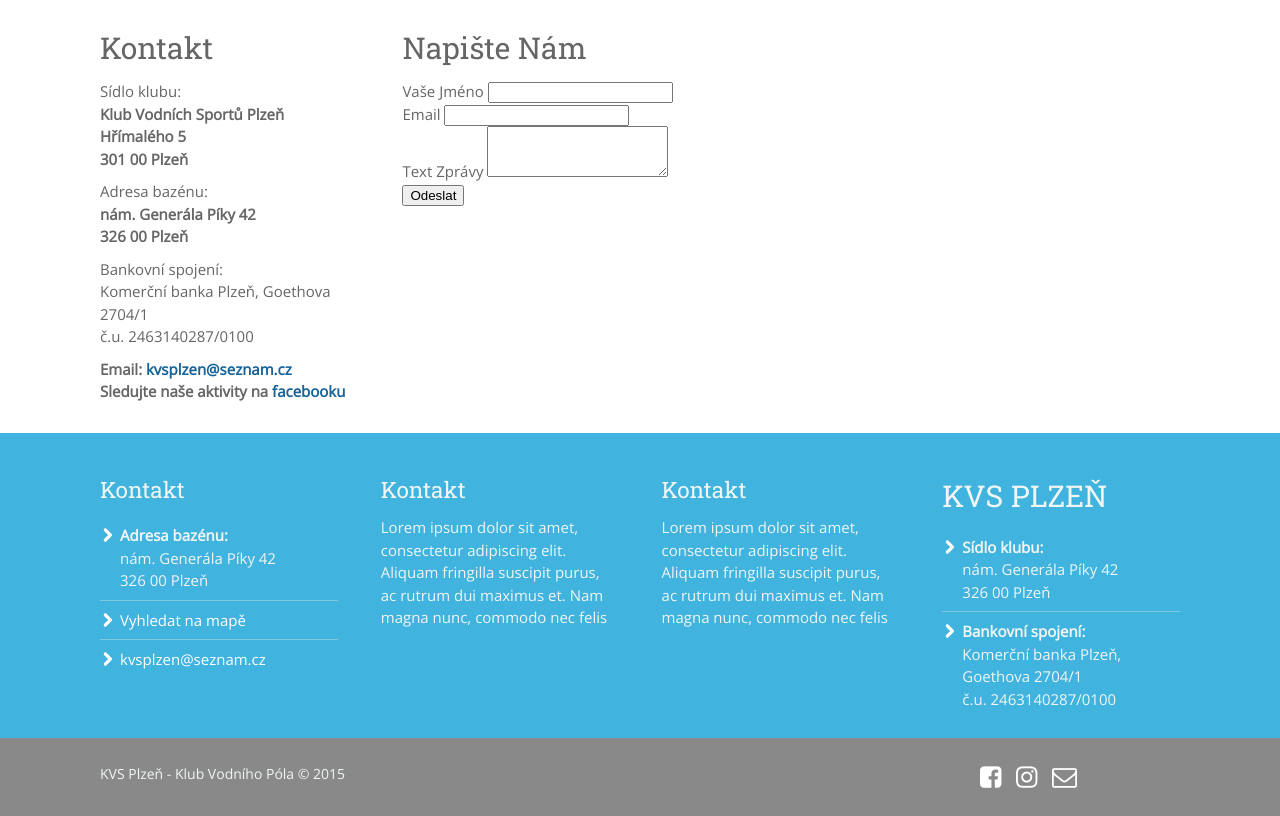
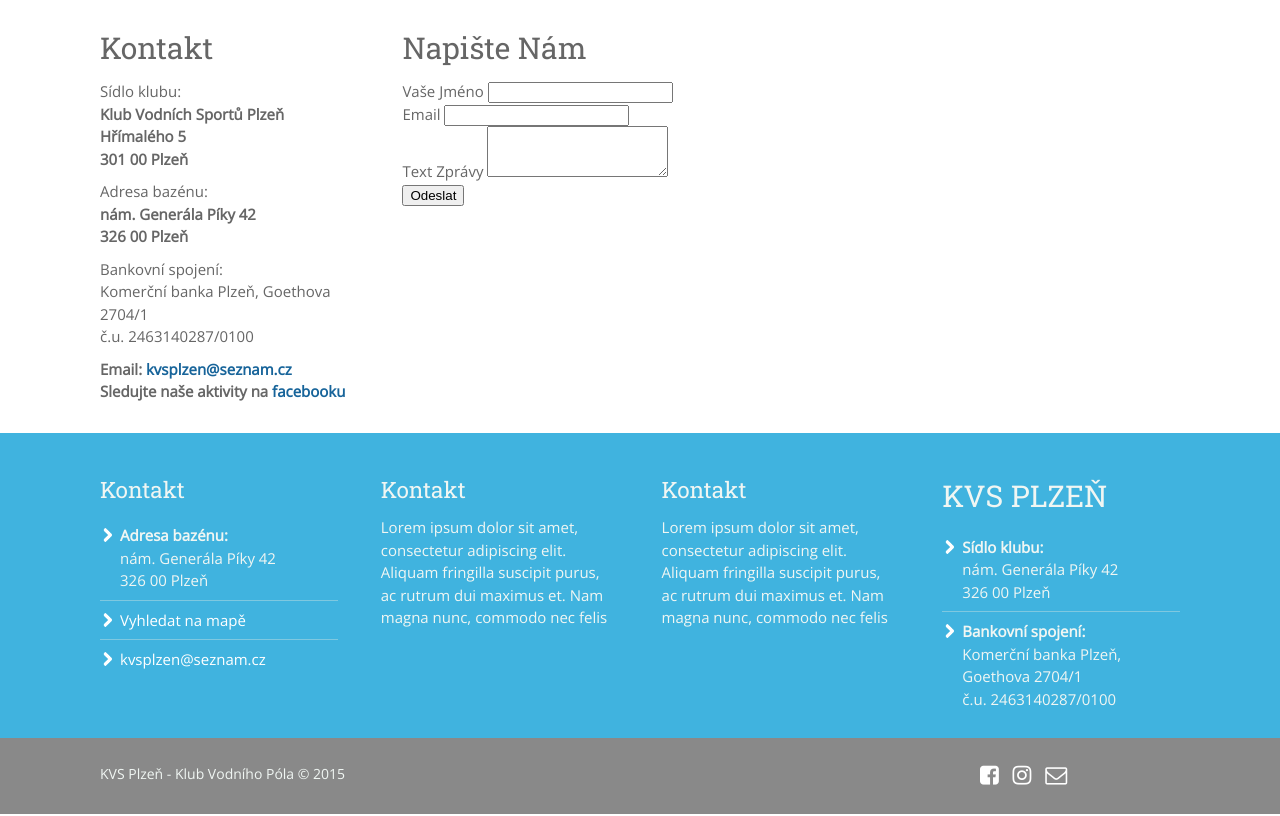
Before and after one commit to SteveVil/KVS-web, a Jekyll site: the page built from Kontakt/index.html, in a window 1280 px wide. Shown: the part 545-1361 px from the top of the page. Built offline with Jekyll 4.4.1, drawn with Linux system fonts in a browser that asks for light colours; nearby versions of some CDN libraries.

Commit message:
Update _footer.sass

```diff
--- a/_sass/_footer.sass
+++ b/_sass/_footer.sass
@@ -50,7 +50,7 @@ H1.small-logo
 .social-links
 	width: 200px
 	float: right
-	font-size: 25px
+	font-size: 22px
 
 .fa-facebook-square, .fa-instagram, .fa-envelope-o
 	color: #FFF
```
